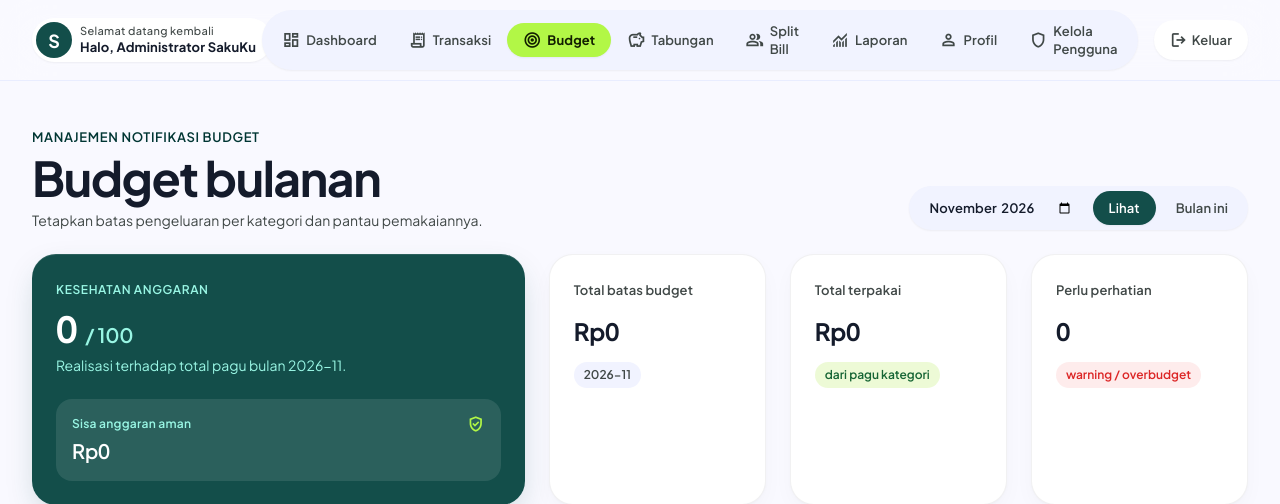
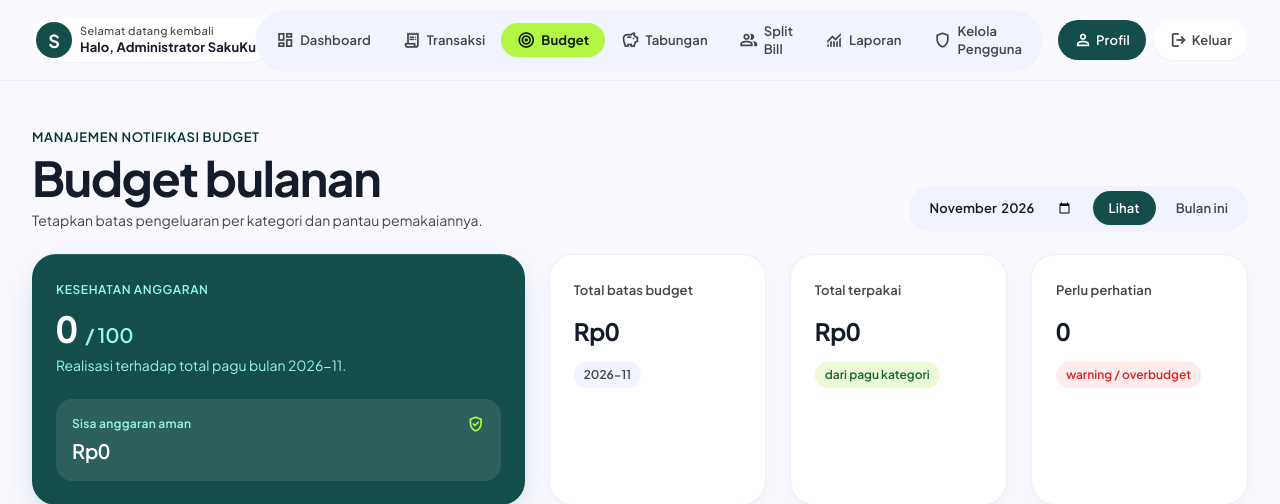
Before and after one commit to nurakbarputraperdana13-a11y/SakuKu, a PHP site: page /sonn/pages/budgets.php in a window 1280 px wide. Shown: the top 504 px of the page. Run offline with PHP 8.4, Linux system fonts and the light colour scheme; a user stored in the database is signed in; data comes from the database, SQL or seed files in the repository; data that the repository does not hold is empty; some libraries are stand-ins or nearby versions.

Commit message:
refactor(nav): move profile to standalone button

```diff
--- a/includes/navbar.php
+++ b/includes/navbar.php
@@ -4,7 +4,7 @@ declare(strict_types=1);
 /**
  * Shared layout. Call render_header($title, $active, $withCharts) then render_footer().
  * $active values: dashboard, transactions, budgets, savings, groups, reports,
- * profile, admin_users.
+ * profile, admin_users. Profil is rendered as a standalone button beside logout.
  */
 function nav_items(): array
 {
@@ -15,7 +15,6 @@ function nav_items(): array
         ['savings',     'Tabungan',    'pages/savings.php',     'savings'],
         ['groups',      'Split Bill',  'pages/groups.php',      'group'],
         ['reports',     'Laporan',     'pages/reports.php',     'monitoring'],
-        ['profile',     'Profil',      'pages/profile.php',     'person'],
     ];
 
     if (($_SESSION['role'] ?? '') === 'admin') {
@@ -76,6 +75,10 @@ function render_header(string $title, string $active = '', bool $withCharts = fa
       </nav>
 
       <div class="flex shrink-0 items-center gap-space-sm">
+        <a class="inline-flex h-10 items-center gap-space-xs rounded-full bg-primary-container px-space-md font-label-lg text-label-lg text-on-primary shadow-sm transition-colors hover:bg-primary" href="<?= e(url('pages/profile.php')) ?>" <?= $active === 'profile' ? 'aria-current="page"' : '' ?>>
+          <span class="material-symbols-outlined text-[18px]" aria-hidden="true">person</span>
+          <span class="hidden sm:inline">Profil</span>
+        </a>
         <form class="logout-form" method="post" action="<?= e(url('process/auth_process.php')) ?>">
           <input type="hidden" name="action" value="logout">
           <?= csrf_field() ?>
```
